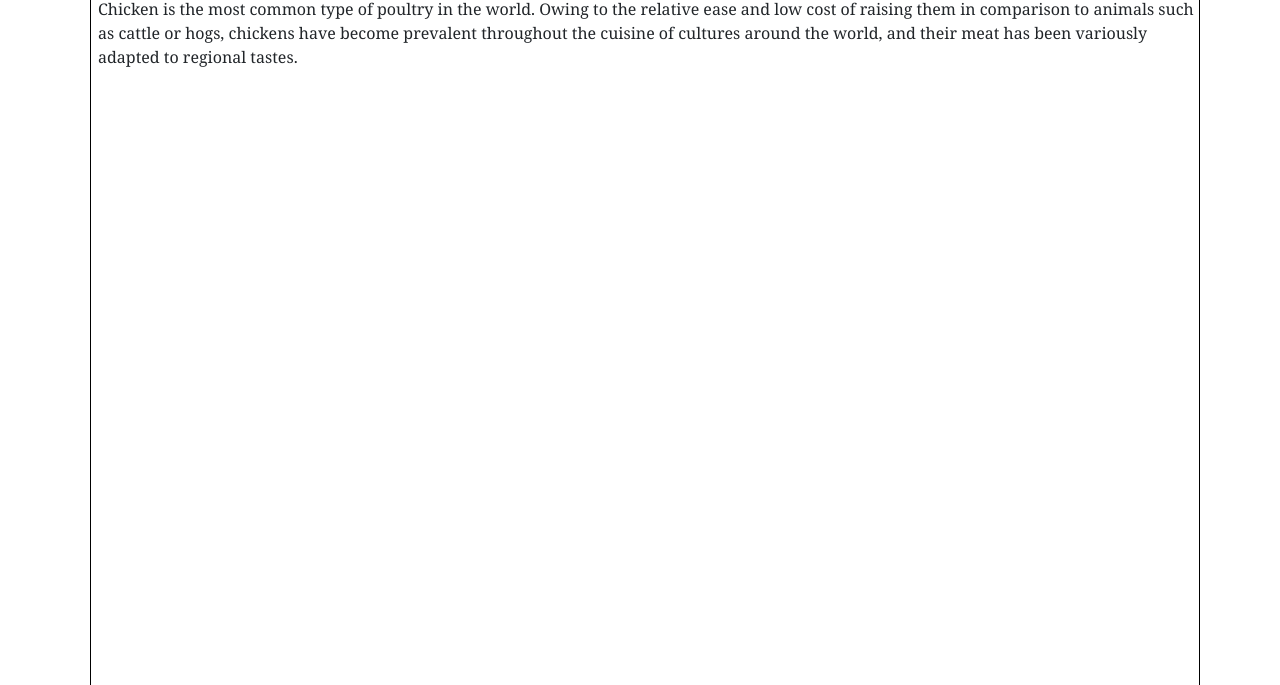
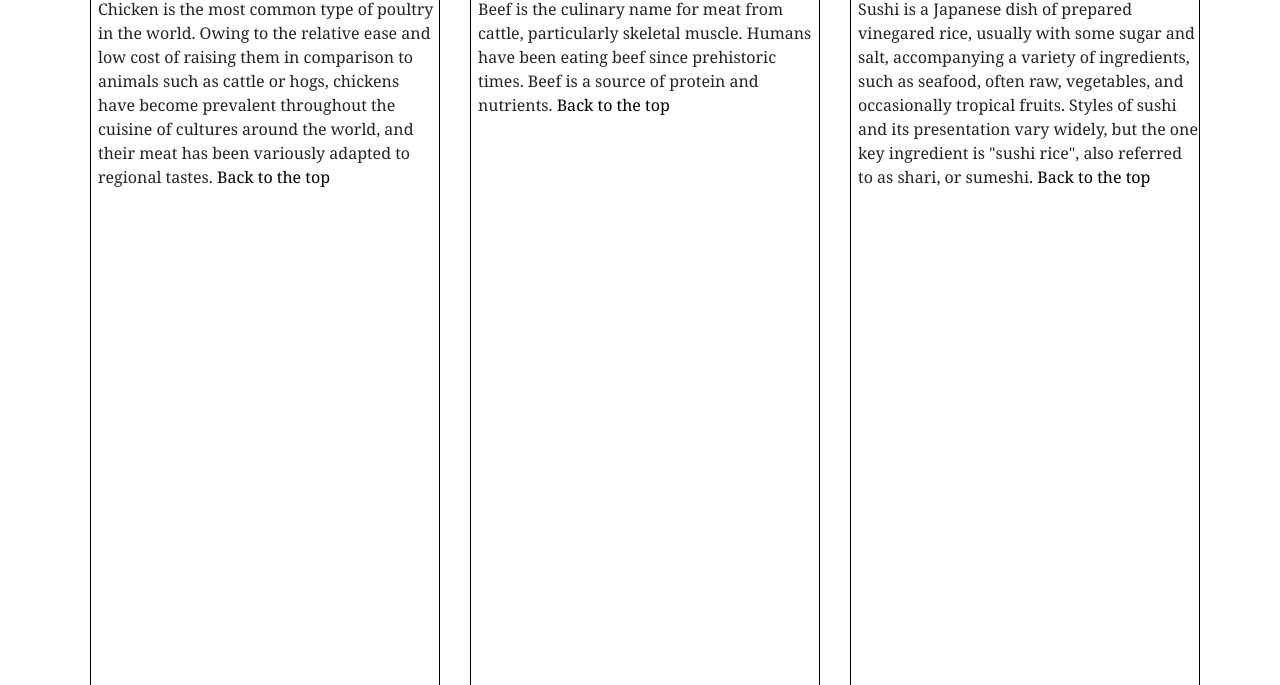
Before and after one commit to KhamliukElena/courseraStarter, a plain HTML site: page task two/index.html in a window 1280 px wide. Shown: the part 115-800 px from the top of the page. Drawn offline with nearby package versions, Linux system fonts and the light colour scheme.

Commit message:
additional task

```diff
--- a/task two/css/styles.css
+++ b/task two/css/styles.css
@@ -11,6 +11,9 @@ h1 {
 }
 li {
     text-align: center;
+}
+a {
+    color: black;
 }
 .section {
     border: 1px solid black;
--- a/task two/index.html
+++ b/task two/index.html
@@ -16,9 +16,9 @@
             </button>
             <div class="collapse navbar-collapse" id="menuItems">
               <ul class="navbar-nav d-md-none">
-                <li class="nav-item">Chicken<hr></li>
-                <li class="nav-item">Beef<hr></li>
-                <li class="nav-item">Sushi</li>
+                <li class="nav-item"><a href="#chicken">Chicken</a><hr></li>
+                <li class="nav-item"><a href="#beef">Beef</a><hr></li>
+                <li class="nav-item"><a href="#sushi">Sushi</a></li>
               </ul>
             </div>
         </nav>
@@ -26,14 +26,14 @@
     <div id="mainContent" class="container">
         <h1 class="text-center">Our Menu</h1>
         <div class="row">
-            <div class="col-xs-12 col-md-12 col-lg-12">
-                <div class="section"><p id="chicken" class="text-center">Chicken</p>Chicken is the most common type of poultry in the world. Owing to the relative ease and low cost of raising them in comparison to animals such as cattle or hogs, chickens have become prevalent throughout the cuisine of cultures around the world, and their meat has been variously adapted to regional tastes.</div>
+            <div class="col-xs-12 col-md-6 col-lg-4">
+                <div class="section"><p id="chicken" class="text-center">Chicken</p>Chicken is the most common type of poultry in the world. Owing to the relative ease and low cost of raising them in comparison to animals such as cattle or hogs, chickens have become prevalent throughout the cuisine of cultures around the world, and their meat has been variously adapted to regional tastes. <a href="#mainContent">Back to the top</a></div>
             </div>
-            <div class="col-xs-12 col-md-12 col-lg-12">
-                <div class="section"><p id="beef" class="text-center">Beef</p>Beef is the culinary name for meat from cattle, particularly skeletal muscle. Humans have been eating beef since prehistoric times. Beef is a source of protein and nutrients.</div>
+            <div class="col-xs-12 col-md-6 col-lg-4">
+                <div class="section"><p id="beef" class="text-center">Beef</p>Beef is the culinary name for meat from cattle, particularly skeletal muscle. Humans have been eating beef since prehistoric times. Beef is a source of protein and nutrients. <a href="#mainContent">Back to the top</a></div>
             </div>
-            <div class="col-xs-12 col-md-12 col-lg-12">
-                <div class="section"><p id="sushi" class="text-center">Sushi</p>Sushi is a Japanese dish of prepared vinegared rice, usually with some sugar and salt, accompanying a variety of ingredients, such as seafood, often raw, vegetables, and occasionally tropical fruits. Styles of sushi and its presentation vary widely, but the one key ingredient is "sushi rice", also referred to as shari, or sumeshi.</div>
+            <div class="col-xs-12 col-md-12 col-lg-4">
+                <div class="section"><p id="sushi" class="text-center">Sushi</p>Sushi is a Japanese dish of prepared vinegared rice, usually with some sugar and salt, accompanying a variety of ingredients, such as seafood, often raw, vegetables, and occasionally tropical fruits. Styles of sushi and its presentation vary widely, but the one key ingredient is "sushi rice", also referred to as shari, or sumeshi. <a href="#mainContent">Back to the top</a></a></div>
             </div>
     </div>
     <script src="https://code.jquery.com/jquery-3.5.1.slim.min.js" integrity="sha384-DfXdz2htPH0lsSSs5nCTpuj/zy4C+OGpamoFVy38MVBnE+IbbVYUew+OrCXaRkfj" crossorigin="anonymous"></script>
```
